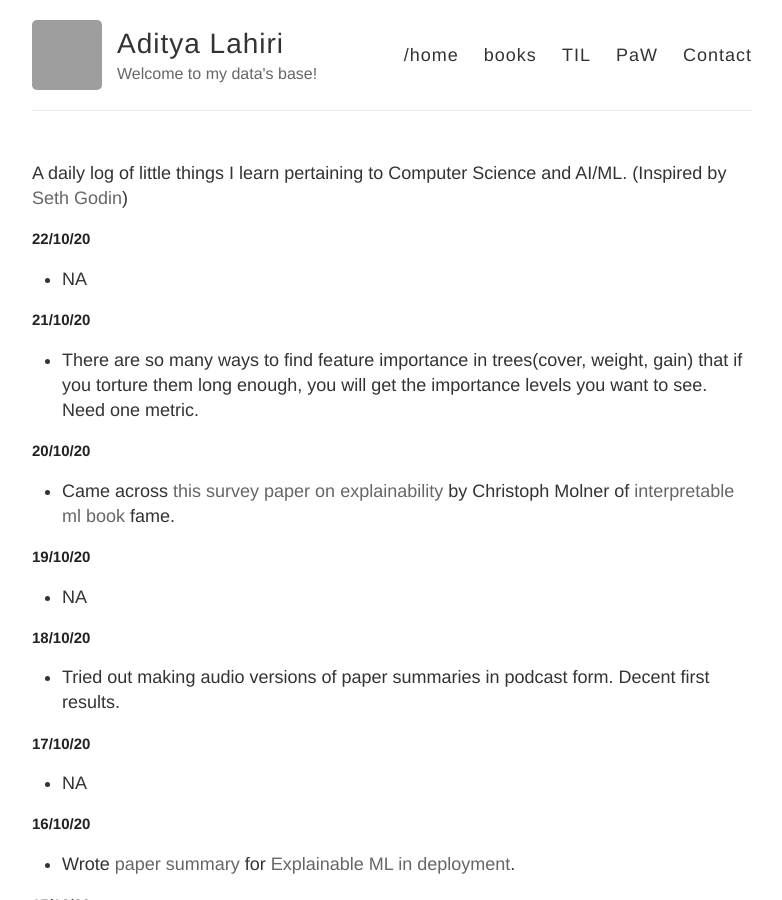
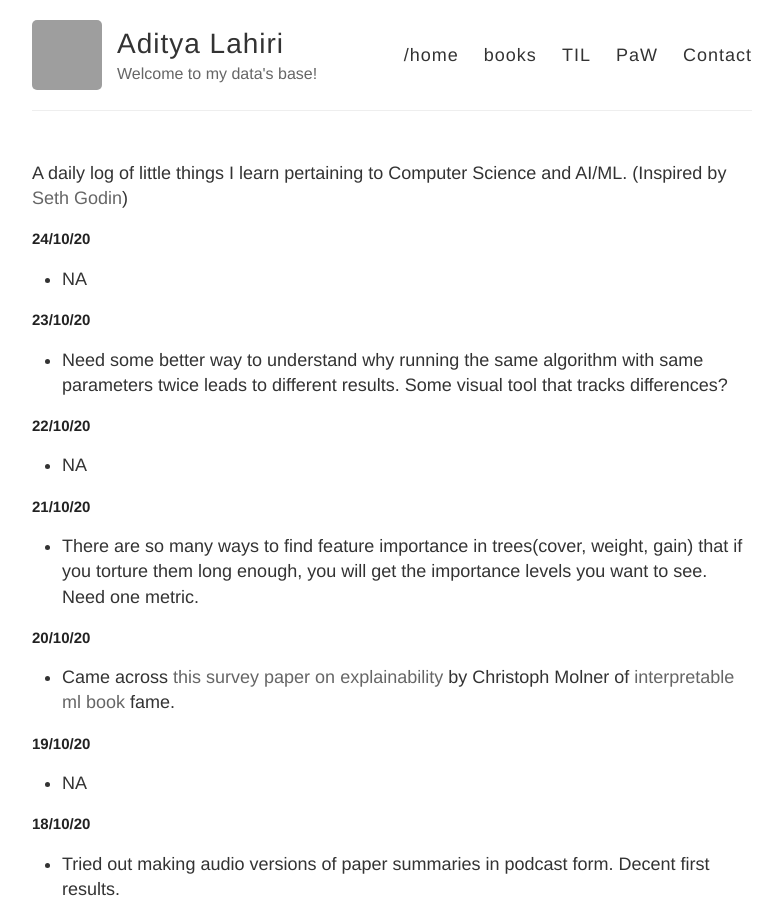
Before and after one commit to adityalahiri/adityalahiri.github.io, a Jekyll site: the page built from TIL.md, in a window 1280 px wide and 900 px high. Shown: the whole window, without its empty margins (248-1030 px from the left). Built offline with Jekyll 4.4.1, drawn with Linux system fonts in a browser that asks for light colours; our own code applies the rules of GitHub Pages for plain Markdown files; grey boxes are pictures that could not be loaded.

Commit message:
Update for 23/10 and 24/10

```diff
--- a/TIL.md
+++ b/TIL.md
@@ -1,5 +1,13 @@
 A daily log of little things I learn pertaining to Computer Science and AI/ML.
 (Inspired by [Seth Godin](https://seths.blog/))
+
+## 24/10/20
+
+* NA
+
+## 23/10/20
+
+* Need some better way to understand why running the same algorithm with same parameters twice leads to different results. Some visual tool that tracks differences?
 
 ## 22/10/20
 
```
